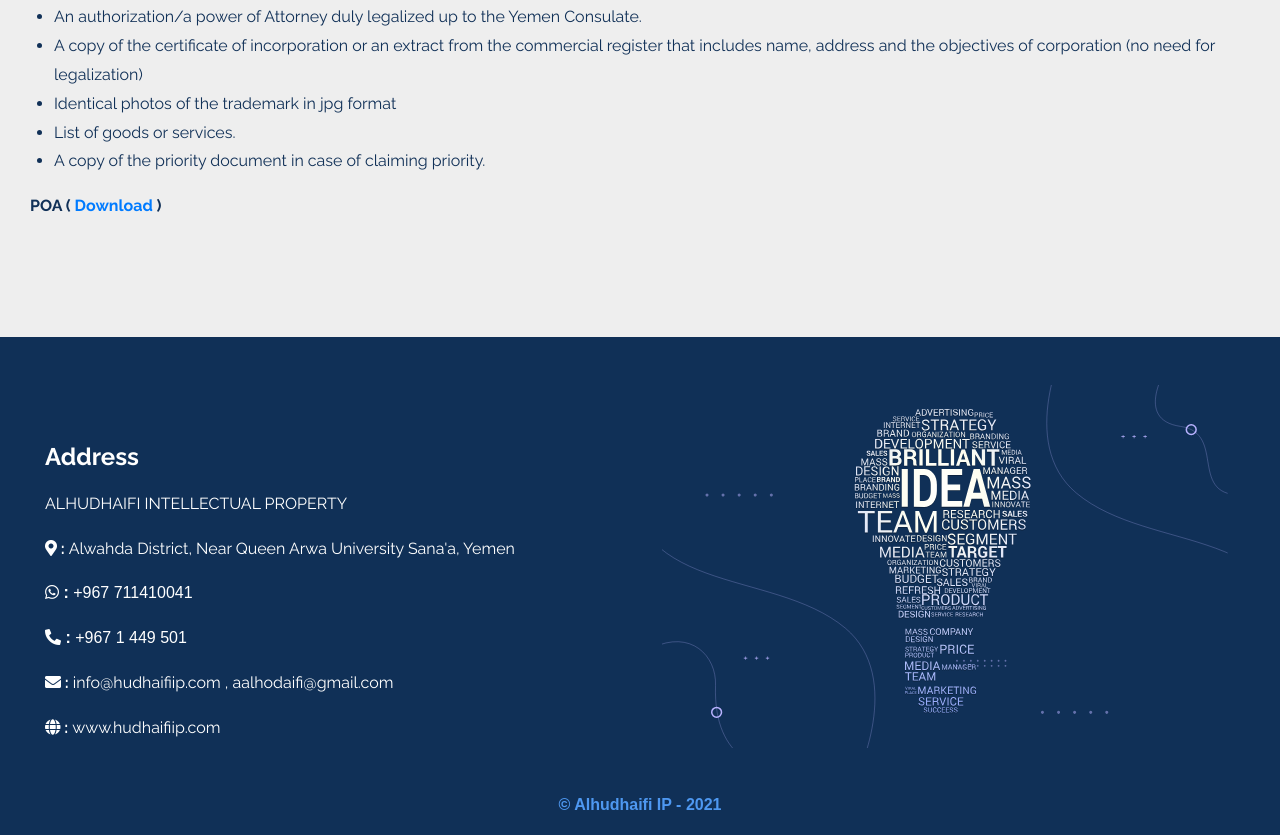
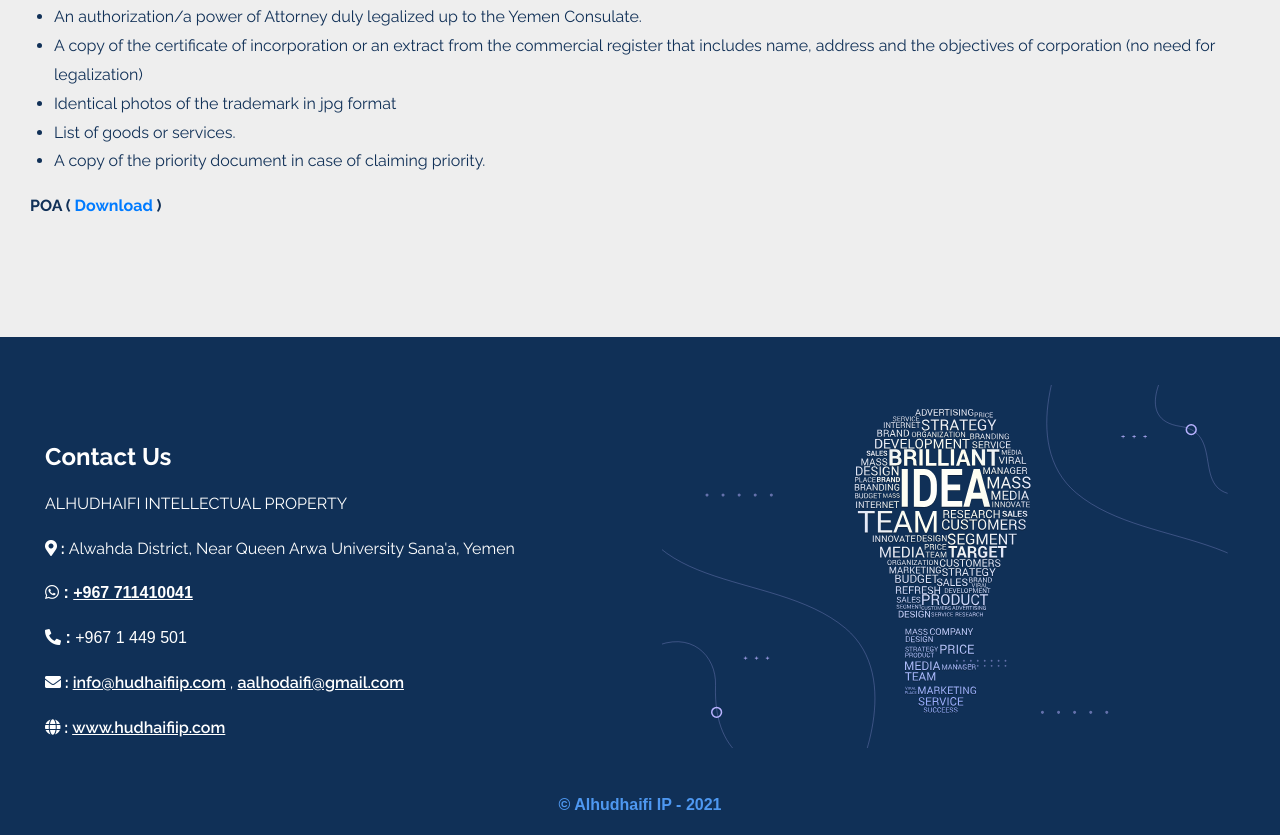
Before and after one commit to Asmaabdulsalam-zone/n-t, a plain HTML site: page index.html in a window 1280 px wide. Shown: the part 2879-3714 px from the top of the page. Drawn offline with nearby package versions, Linux system fonts and the light colour scheme.

Commit message:
14th commit

```diff
--- a/assets/css/main.scss
+++ b/assets/css/main.scss
@@ -182,6 +182,16 @@ ul{
     h4{
         font-size: $font-size + 0.5rem;
     }
+    a{
+        color:$secondary_color;
+        text-decoration: underline ;
+        cursor: pointer;
+        font-weight: 600;
+        &:hover{
+            color:$child_color !important;
+            font-size: $font-size + 0.03rem;
+        }
+    }
     .number{
         font-family: sans-serif;
     }
--- a/index.html
+++ b/index.html
@@ -312,16 +312,17 @@
     <div class="container-fluid">
         <div class="row">
             <div class="col-md-6 info-contact">
-                <h4>Address</h4>
+                <h4>Contact Us</h4>
                 <p>ALHUDHAIFI INTELLECTUAL PROPERTY</p>
                 <p> <strong><i class="fas fa-map-marker-alt"></i> : </strong>  Alwahda District, Near Queen Arwa University Sana'a, Yemen </p>
-                <p class="number"> <strong> <i class="fab fa-whatsapp"></i> :  </strong> +967 711410041 </p>
+                <p class="number"> <strong> <i class="fab fa-whatsapp"></i> :  </strong> <a href="https://api.whatsapp.com/send?phone=+967 711410041"> +967 711410041  </a> </p>
                 <p class="number"> <strong><i class="fas fa-phone-alt"></i> : </strong> +967 1 449 501 </p>
                 <p>
-                    <strong><i class="fas fa-envelope"></i> : </strong>info@hudhaifiip.com  ,  aalhodaifi@gmail.com
+                    <strong><i class="fas fa-envelope"></i> : </strong> <a href="mailto:info@hudhaifiip.com">info@hudhaifiip.com</a> ,
+                     <a href="mailto:aalhodaifi@gmail.com  "> aalhodaifi@gmail.com  </a>
                 </p>
                 <p>
-                    <strong><i class="fas fa-globe"></i> : </strong> www.hudhaifiip.com
+                    <strong><i class="fas fa-globe"></i> : </strong> <a href="#"> www.hudhaifiip.com </a>
                 </p>
             </div>
             <div class="col-md-6">
```
Also changed, not shown: assets/css/main.css, 1 other file.
